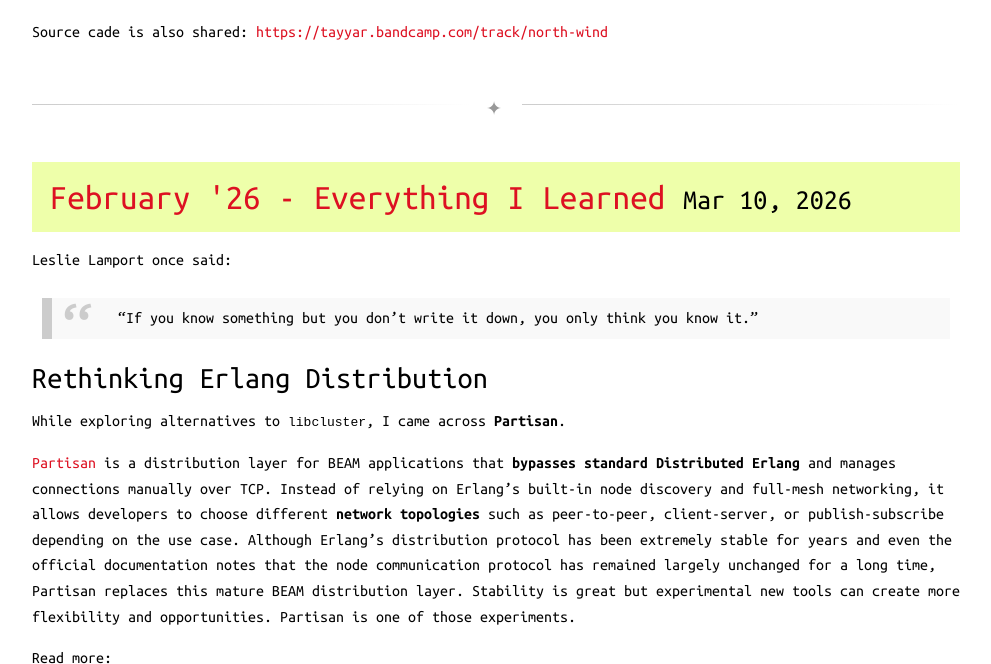
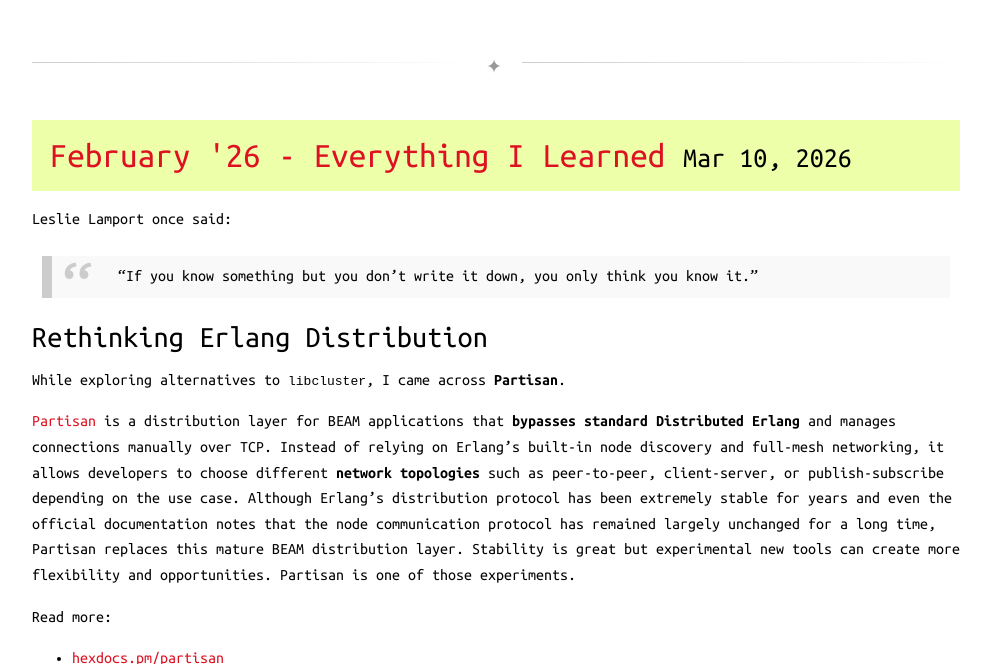
Before and after one commit to hasantayyar/hasantayyar.net, a Jekyll site: the page built from feed/index.html, in a window 1280 px wide and 900 px high, scrolled down 1626 px, cut to the strip 236-900 px from the top of the window. Shown: the whole strip, without its empty margins (144-1135 px from the left). Built offline with Jekyll 4.4.1, drawn with Linux system fonts in a browser that asks for light colours; Markdown is read by kramdown in place of the engine named in the settings; the list of posts is cut into pages by our own code.

Commit message:
Update 2026-03-13-north-wind-audio-work.md

```diff
--- a/_posts/2026-03-13-north-wind-audio-work.md
+++ b/_posts/2026-03-13-north-wind-audio-work.md
@@ -10,6 +10,3 @@
 
 
 <iframe style="border: 0; width: 100%; height: 120px;" src="https://bandcamp.com/EmbeddedPlayer/album=1913130299/size=large/bgcol=333333/linkcol=ffffff/tracklist=false/artwork=small/transparent=true/" seamless><a href="https://tayyar.bandcamp.com/album/north-wind">North Wind by H-T-B</a></iframe>
-
-
-Source cade is also shared: [https://tayyar.bandcamp.com/track/north-wind](https://tayyar.bandcamp.com/track/north-wind)
```
